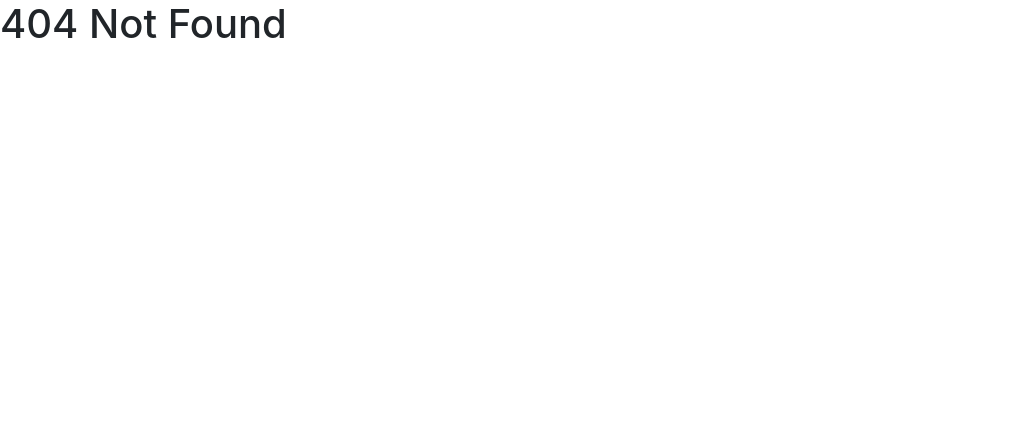
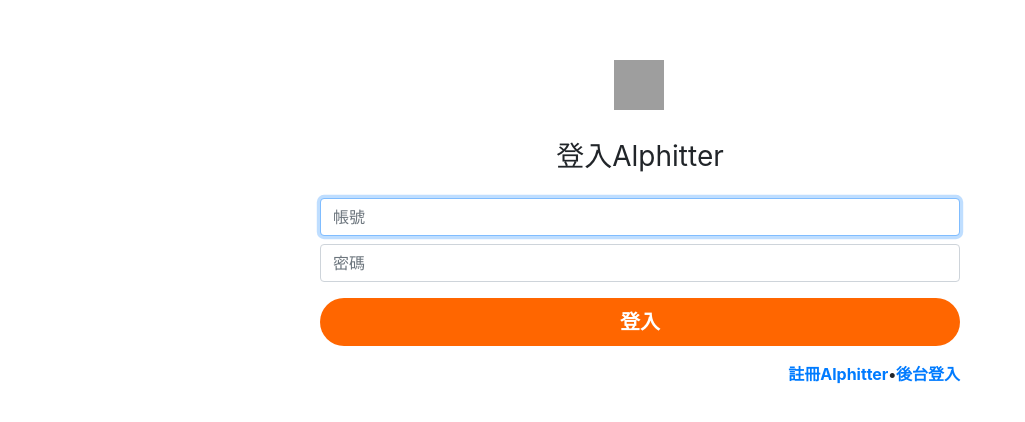
Before and after one commit to Darric-Lu/Alphitter-Vue-api, a Vue app: page /#/signin in a window 1280 px wide. Before the commit this address had no page. Shown: the top 422 px of the page, without its empty margins (0-1025 px from the left). Built offline with nearby package versions, Linux system fonts and the light colour scheme; grey boxes are pictures that could not be loaded.

Commit message:
add SignIn page

```diff
--- a/src/router/index.js
+++ b/src/router/index.js
@@ -1,10 +1,16 @@
 import Vue from 'vue'
 import VueRouter from 'vue-router'
 import NotFound from '../views/NotFound.vue'
+import SignIn from '../views/SignIn'
 
 Vue.use(VueRouter)
 
 const routes = [
+  {
+    path:'/signin',
+    name: 'sign-in',
+    component: SignIn
+  },
   {
     path: '*',
     name: 'not-found',
--- /dev/null
+++ b/src/views/SignIn.vue
@@ -0,0 +1,118 @@
+<template>
+  <div class="container py-5">
+    <div>
+        <img src="https://avatars.githubusercontent.com/u/8667311?s=200&v=4" alt="">
+      </div>
+    <form class="w-50" @submit.prevent.stop="handleSubmit">
+      <div class="text-center mb-4">
+        <h1 class="h3 mb-3 font-weight-normal">
+          登入Alphitter
+        </h1>
+      </div>
+
+      <div class="form-label-group mb-2">
+        <input
+          id="accountNumber"
+          v-model="accountNumber"
+          name="accountNumber"
+          type="accountNumber"
+          class="form-control"
+          placeholder="帳號"
+          autocomplete="username"
+          required
+          autofocus
+        >
+      </div>
+
+      <div class="form-label-group mb-3">
+        <input
+          id="password"
+          v-model="password"
+          name="password"
+          type="password"
+          class="form-control"
+          placeholder="密碼"
+          autocomplete="current-password"
+          required
+        >
+      </div>
+
+      <button
+        class="btn btn-lg btn-block mb-3"
+        type="submit"
+      >
+        登入
+      </button>
+
+      <div class="text-center mb-3 otherOption">
+        <span>
+          <router-link to="/signup">註冊Alphitter</router-link>
+        </span>
+        <span>
+          •
+        </span>
+        <span>
+          <a href="/signup">後台登入</a>
+        </span>
+      </div>
+    </form>
+  </div>
+</template>
+
+<script>
+export default {
+  name: "SignIn",
+  data() {
+    return {
+      accountNumber: '',
+      password: '',
+    }
+  },
+  methods: {
+    handleSubmit() {
+      const data = JSON.stringify({
+        accountNumber: this.accountNumber,
+        password: this.password
+      })
+
+      // TODO: 向後端驗證使用者登入資訊是否合法
+      console.log('data', data)
+    }
+  }
+}
+</script>
+
+<style scoped>
+img {
+  position: absolute;
+  width: 50px;
+  height: 50px;
+  left: 48%;
+  top: 60px;
+}
+
+form {
+  position: absolute;
+  width: 540px;
+  height: 253px;
+  left: 25%;
+  top: 140px;
+}
+
+button {
+  background: #FF6600;
+  border-radius: 50px;
+  color: white;
+  font-weight: bold;
+}
+
+.otherOption {
+  display: flex;
+  justify-content: flex-end;
+  font-weight: bold;
+}
+
+span {
+  color: 0099FF;
+}
+</style>
```
